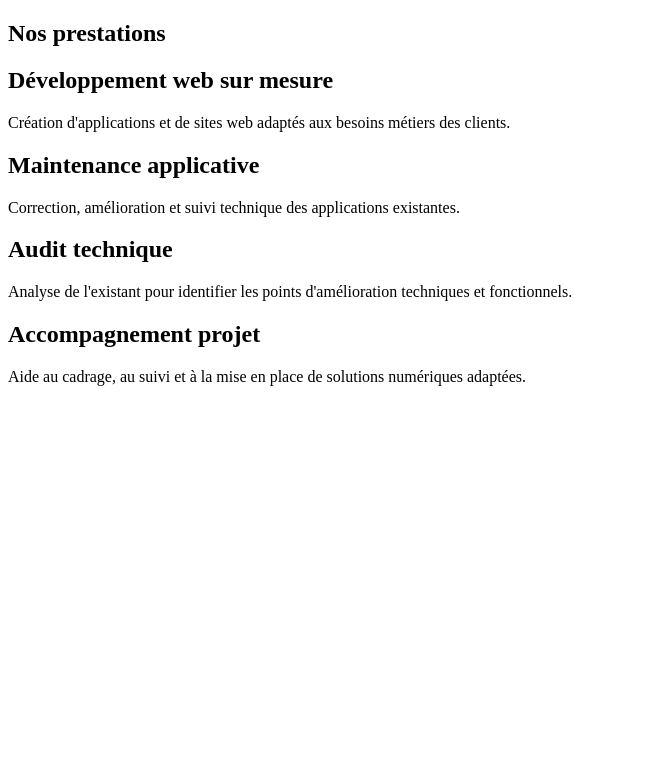
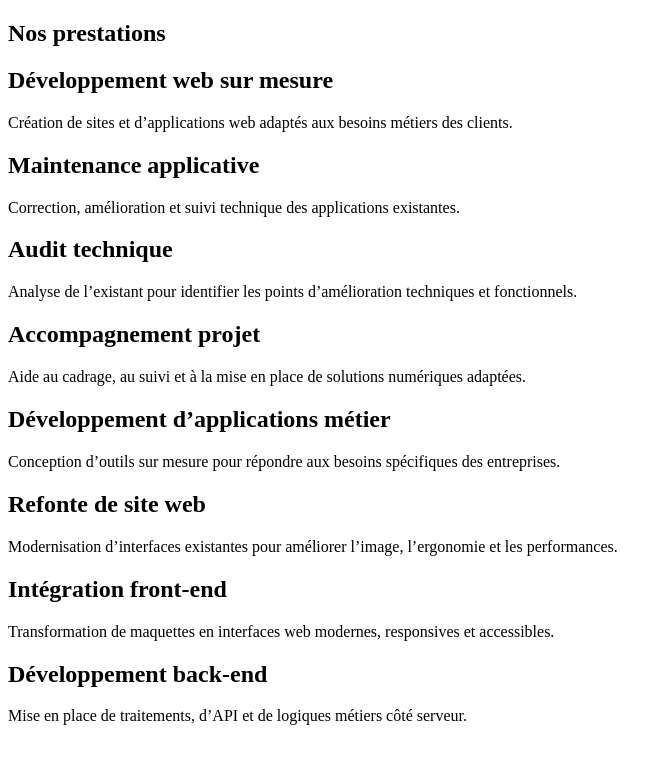
Before and after one commit to Bobby-codefect/website, a Next.js app: page /prestations in a window 1280 px wide. Shown: the top 764 px of the page, without its empty margins (0-669 px from the left). Built offline with nearby package versions, Linux system fonts and the light colour scheme.

Commit message:
some prestations added

```diff
--- a/src/data/prestations.ts
+++ b/src/data/prestations.ts
@@ -4,11 +4,11 @@ export type Prestations = {
     description: string;
 };
 
-export const prestations: Prestations[] = [
+export const prestations: Prestation[] = [
     {
         id: 1,
         titre: "Développement web sur mesure",
-        description: "Création d'applications et de sites web adaptés aux besoins métiers des clients."
+        description: "Création de sites et d’applications web adaptés aux besoins métiers des clients."
     },
     {
         id: 2,
@@ -18,11 +18,31 @@ export const prestations: Prestations[] = [
     {
         id: 3,
         titre: "Audit technique",
-        description: "Analyse de l'existant pour identifier les points d'amélioration techniques et fonctionnels."
+        description: "Analyse de l’existant pour identifier les points d’amélioration techniques et fonctionnels."
     },
     {
         id: 4,
         titre: "Accompagnement projet",
         description: "Aide au cadrage, au suivi et à la mise en place de solutions numériques adaptées."
+    },
+    {
+        id: 5,
+        titre: "Développement d’applications métier",
+        description: "Conception d’outils sur mesure pour répondre aux besoins spécifiques des entreprises."
+    },
+    {
+        id: 6,
+        titre: "Refonte de site web",
+        description: "Modernisation d’interfaces existantes pour améliorer l’image, l’ergonomie et les performances."
+    },
+    {
+        id: 7,
+        titre: "Intégration front-end",
+        description: "Transformation de maquettes en interfaces web modernes, responsives et accessibles."
+    },
+    {
+        id: 8,
+        titre: "Développement back-end",
+        description: "Mise en place de traitements, d’API et de logiques métiers côté serveur."
     }
 ];
```
